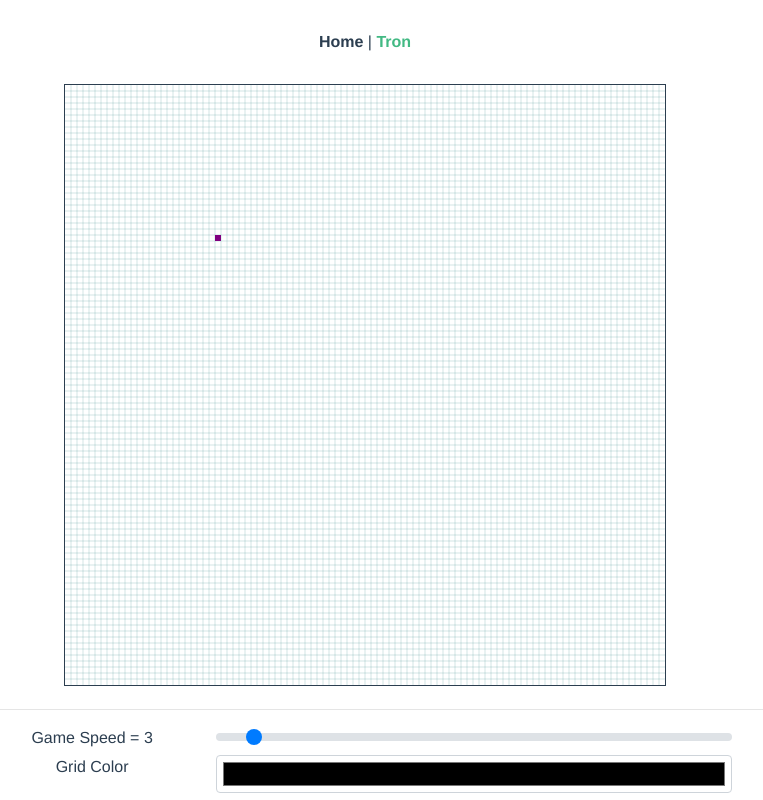
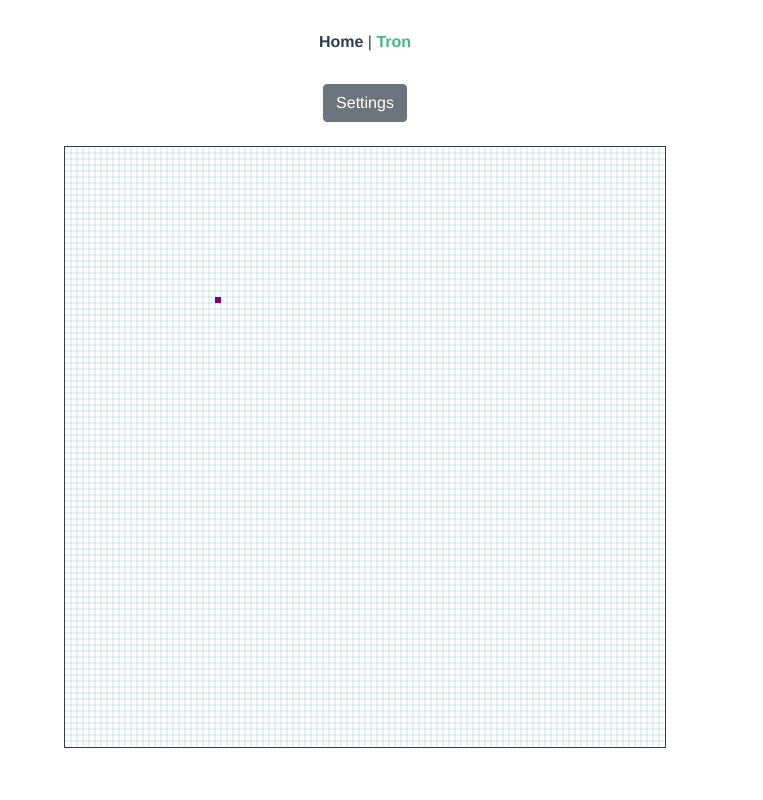
Before and after one commit to benwicker/tron-main, a Vue app: page /#/tron in a window 1280 px wide. Shown: the whole page, without its empty margins (275-1038 px from the left). Built offline with nearby package versions, Linux system fonts and the light colour scheme.

Commit message:
initial settings module built

```diff
--- /dev/null
+++ b/src/components/GameSettings.vue
@@ -0,0 +1,24 @@
+<template>
+  <div>
+    <b-button v-b-modal.settings-modal>Settings</b-button>
+
+    <b-modal id="settings-modal" centered title="Game Settings">
+      <b-row>
+        <b-col sm="4">Game Speed: {{settings.gameSpeed}}</b-col>
+        <b-col sm="8">
+          <b-form-input type="range" min="0" max="50" v-model="settings.gameSpeed"></b-form-input>
+        </b-col>
+      </b-row>
+    </b-modal>
+  </div>
+</template>
+
+<script>
+import { Settings } from "@/models/settings.js";
+
+export default {
+  props: {
+    settings: Settings
+  }
+};
+</script>
--- a/src/components/TronCanvas.vue
+++ b/src/components/TronCanvas.vue
@@ -20,6 +20,9 @@ import { Controller } from "@/models/controller.js";
 
 export default {
   name: "TronCanvas",
+  props: {
+    settings: Settings
+  },
   data() {
     return {
       game: {},
@@ -49,8 +52,6 @@ export default {
   mounted() {
     this.canvas = document.getElementById("tronCanvas");
 
-    this.settings = new Settings(100, 100, 0, "rgba(22, 124, 124, 0.19)");
-
     // temp controller
     this.c1 = new Controller(this.players[0], window, Keys.W, Keys.S, Keys.A, Keys.D);
     // this.c2 = new Controller(this.players[1], window, Keys.UP, Keys.DOWN, Keys.LEFT, Keys.RIGHT);
--- a/src/views/Tron.vue
+++ b/src/views/Tron.vue
@@ -1,37 +1,26 @@
 <template>
   <div class="tron">
-    <tron-canvas></tron-canvas>
-    <hr>
-
-    <b-row class="justify-content-md-center">
-      <b-col sm="2">Game Speed = {{settings.gameSpeed}}</b-col>
-      <b-col sm="5">
-        <b-form-input type="range" v-model="settings.gameSpeed" min="0" max="50"></b-form-input>
-      </b-col>
-    </b-row>
-        <b-row class="justify-content-md-center">
-      <b-col sm="2">Grid Color</b-col>
-      <b-col sm="5">
-        <b-form-input type="color" v-model="settings.gridColor"></b-form-input>
-      </b-col>
-    </b-row>
+    <game-settings :settings="settings"></game-settings>
+    <br />
+    <tron-canvas :settings="settings"></tron-canvas>
   </div>
 </template>
 
 <script>
 import TronCanvas from "@/components/TronCanvas.vue";
+import GameSettings from "@/components/GameSettings.vue";
+import { Settings } from "@/models/settings.js";
+
 
 export default {
   components: {
-    TronCanvas
+    TronCanvas,
+    GameSettings
   },
   data() {
     return {
-      settings: {
-        gameSpeed: "3",
-        gridColor: "rgba(22, 124, 124, 0.19)"
-      }
-    };
-  }
+      settings: new Settings(100, 100, 3, "rgba(22, 124, 124, 0.19)")
+    }
+  },
 };
 </script>
```
